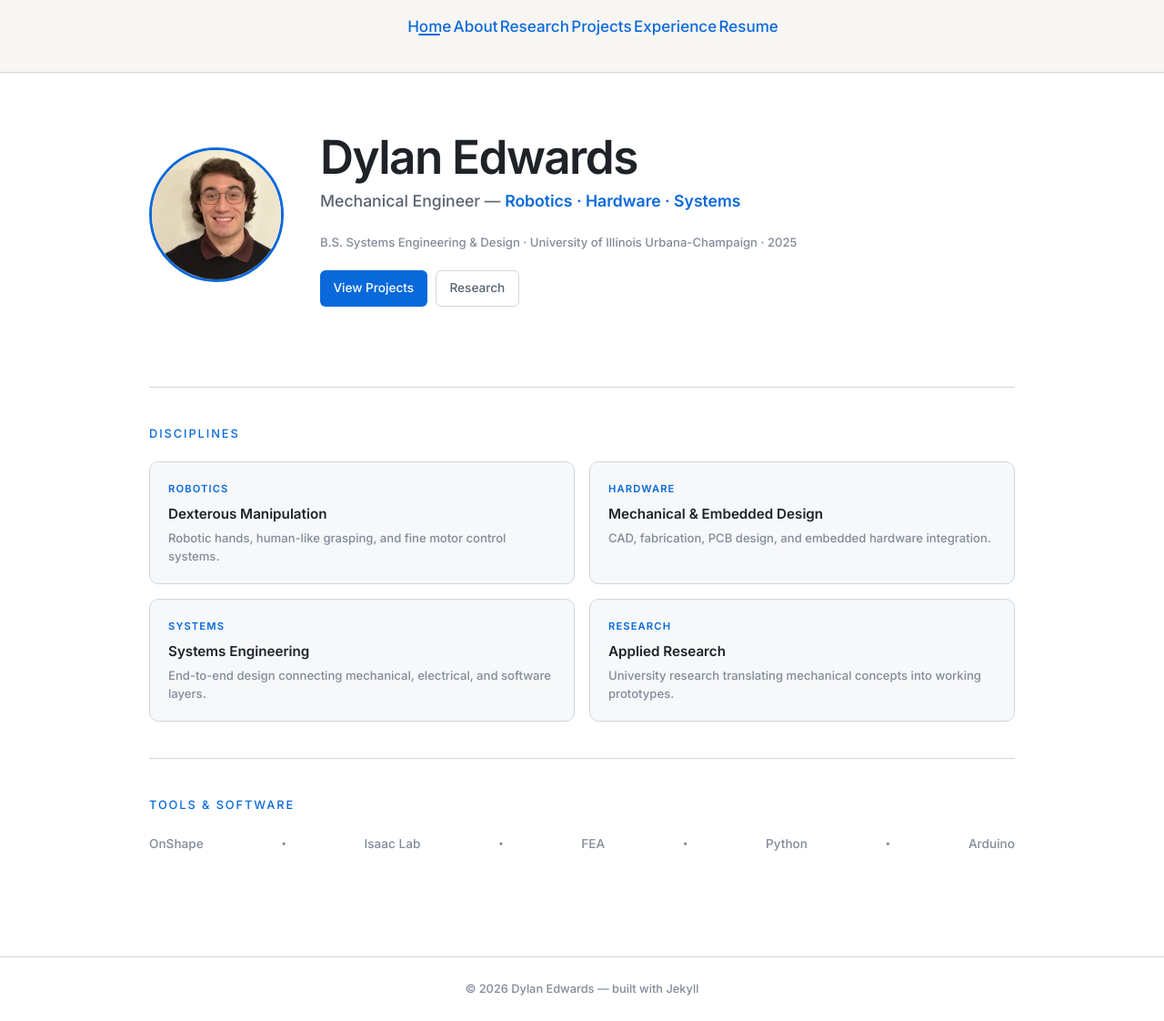
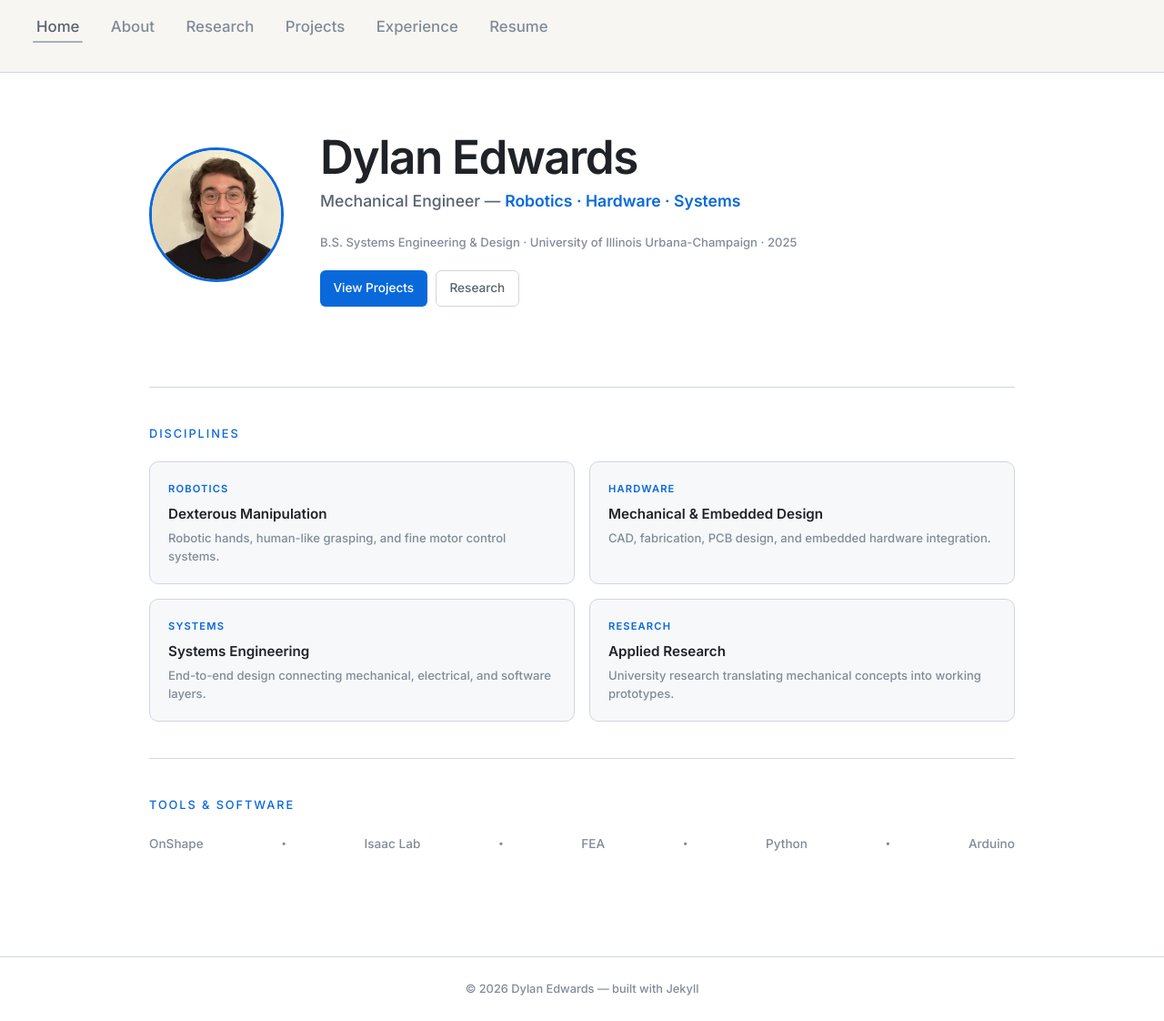
Before and after one commit to DylanEdwards02/DylanEdwards02.github.io, a Jekyll site: the page built from index.md, in a window 1280 px wide and 1122 px high. Shown: the whole window at 91% size. Built offline with Jekyll 4.4.1, drawn with Linux system fonts in a browser that asks for light colours.

Commit message:
Update style.css

```diff
--- a/assets/css/style.css
+++ b/assets/css/style.css
@@ -105,11 +105,11 @@ main {
 .nav-inner {
   max-width: var(--wide-w);
   margin: 0 auto;
-  padding: 0 1.5rem;
+  padding: 0;
   width: 100%;
   display: flex;
   align-items: center;
-  justify-content: center;
+  justify-content: flex-start;
   height: 100%;
 }
 
@@ -131,11 +131,14 @@ main {
 }
 
 .nav-links a {
+  font-size: 1.05rem;
+  font-weight: 500;
+  color: var(--text-3);
+  padding: 0.5rem 1rem;
+  text-decoration: none;
   position: relative;
-  text-decoration: none;
   transition: color 0.15s;
 }
-
 .nav-links a::after {
   content: '';
   position: absolute;
@@ -143,7 +146,7 @@ main {
   left: 0.75rem;
   right: 0.75rem;
   height: 2px;
-  background: var(--accent);
+  background: var(--border-2);
   border-radius: 2px;
   transform: scaleX(0);
   transition: transform 0.2s ease;
@@ -151,6 +154,10 @@ main {
 .nav-links a:hover::after,
 .nav-links a.active::after {
   transform: scaleX(1);
+}
+.nav-links a:hover,
+.nav-links a.active {
+  color: var(--text-2);
 }
 
 /* ── Footer ─────────────────────────────────────────────────── */
```
